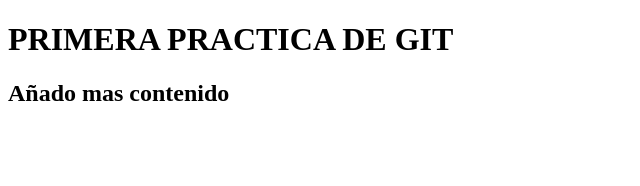
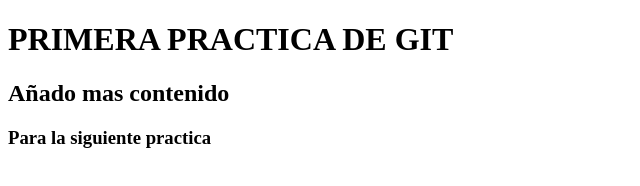
Before and after one commit to PabloIESMM/GITPRACTICAS, a plain HTML site: page index.html in a window 1280 px wide. Shown: the whole page, without its empty margins (0-640 px from the left). Drawn offline with Linux system fonts and the light colour scheme.

Commit message:
actualizo el repo

```diff
--- a/index.html
+++ b/index.html
@@ -8,5 +8,6 @@
 <body>
     <h1>PRIMERA PRACTICA DE GIT</h1>
     <h2>Añado mas contenido</h2>
+    <h3>Para la siguiente practica</h3>
 </body>
 </html>
```
